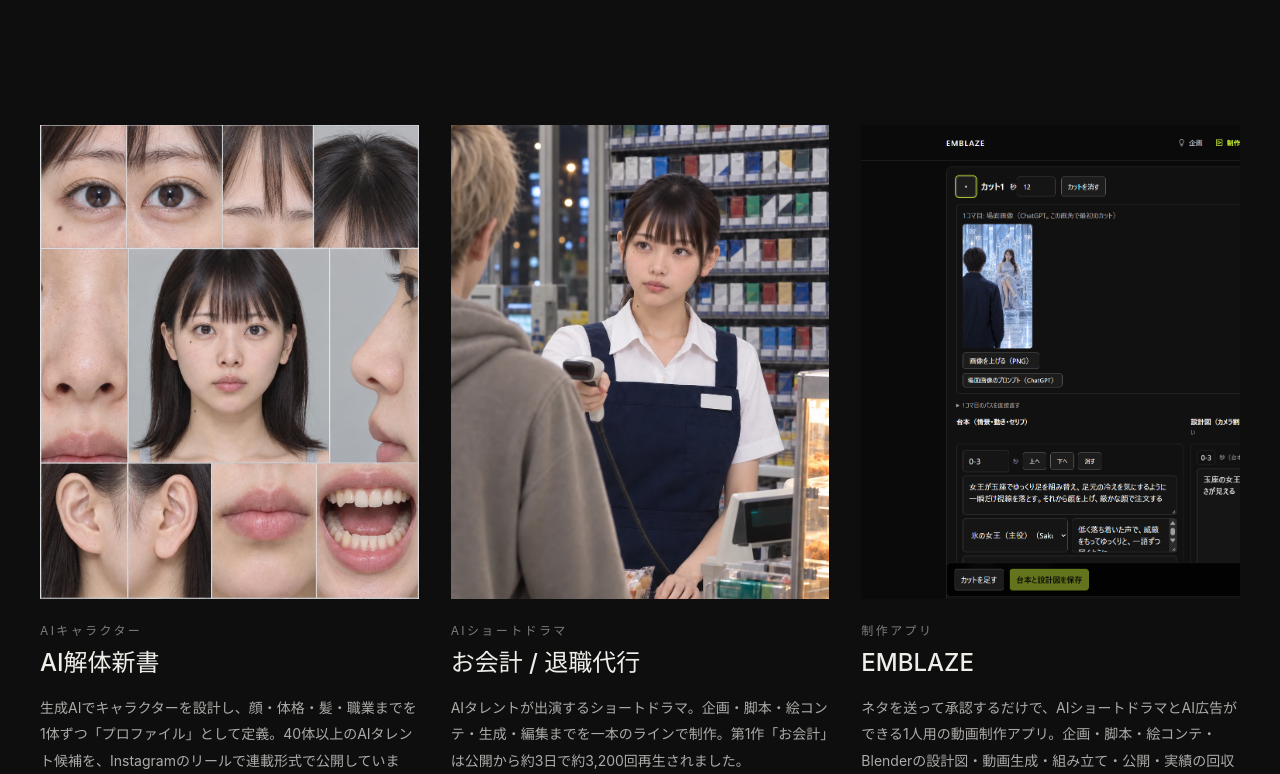
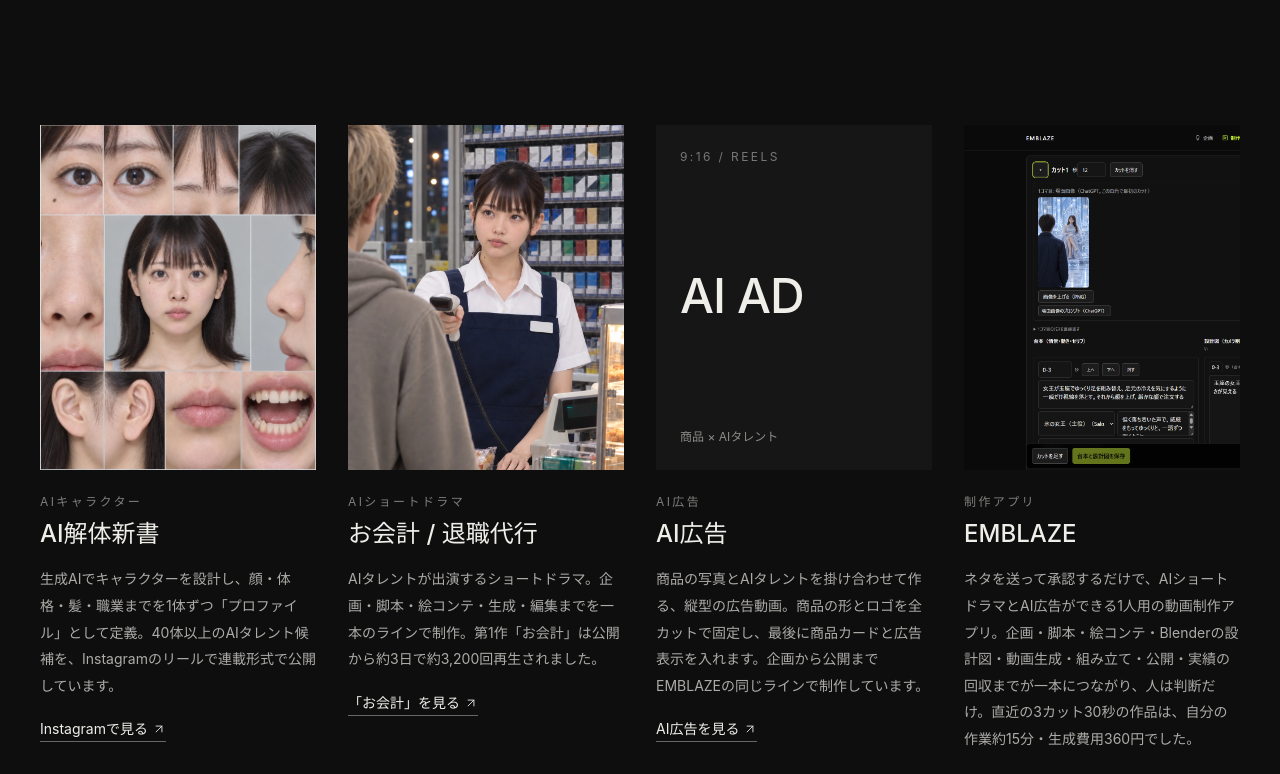
Before and after one commit to d-hack-takaguchi/portfolio, a Next.js app: page / in a window 1280 px wide. Shown: the part 4760-5534 px from the top of the page. Built offline with nearby package versions, Linux system fonts and the light colour scheme.

Commit message:
AI広告をコンテンツとして作品に追加（Instagramのリールへリンク）
Co-Authored-By: Claude Sonnet 5.5 <noreply@anthropic.com>
Claude-Session: https://claude.ai/code/session_01RvDvAUMBtwMBYKwn4U6vai

```diff
--- a/src/components/Creator.tsx
+++ b/src/components/Creator.tsx
@@ -14,10 +14,11 @@ const stats = [
 ];
 
 // 画像の比率がばらばら（解体新書は4:5の設計図、お会計は9:16、EMBLAZE は横長の画面）なので、枠は 4:5 にそろえて見せる位置だけ変える
-type Work = { label: string; title: string; description: string; href: string; cta: string; image: string; alt: string; position: string };
+type Work = { tile?: string; label: string; title: string; description: string; href: string; cta: string; image?: string; alt?: string; position?: string };
 const works: Work[] = [
   { label: "AIキャラクター", title: "AI解体新書", description: "生成AIでキャラクターを設計し、顔・体格・髪・職業までを1体ずつ「プロファイル」として定義。40体以上のAIタレント候補を、Instagramのリールで連載形式で公開しています。", href: "https://www.instagram.com/kazuya_dhack_ai", cta: "Instagramで見る", image: "/creator/work-kaitai.webp", alt: "AI解体新書のキャラクターの設計図。正面の顔と、目・鼻・耳・口・歯の部位", position: "object-center" },
   { label: "AIショートドラマ", title: "お会計 / 退職代行", description: "AIタレントが出演するショートドラマ。企画・脚本・絵コンテ・生成・編集までを一本のラインで制作。第1作「お会計」は公開から約3日で約3,200回再生されました。", href: "https://www.instagram.com/reel/DdvqzMDJ6GC/", cta: "「お会計」を見る", image: "/creator/work-okaikei.webp", alt: "AIショートドラマ「お会計」の1コマ。コンビニのレジでバーコードを読み取る店員", position: "object-[50%_30%]" },
+  { label: "AI広告", title: "AI広告", description: "商品の写真とAIタレントを掛け合わせて作る、縦型の広告動画。商品の形とロゴを全カットで固定し、最後に商品カードと広告表示を入れます。企画から公開までEMBLAZEの同じラインで制作しています。", href: "https://www.instagram.com/reel/DeCME3PJBfU/", cta: "AI広告を見る", tile: "AI AD" },
   { label: "制作アプリ", title: "EMBLAZE", description: "ネタを送って承認するだけで、AIショートドラマとAI広告ができる1人用の動画制作アプリ。企画・脚本・絵コンテ・Blenderの設計図・動画生成・組み立て・公開・実績の回収までが一本につながり、人は判断だけ。直近の3カット30秒の作品は、自分の作業約15分・生成費用360円でした。", href: "https://note.com/kazuya_dhack_ai/n/na5b54681d0d0", cta: "仕組みを読む（note）", image: "/creator/work-emblaze.png", alt: "EMBLAZE の制作画面。カットごとの場面画像・台本・設計図を編集する", position: "object-left-top" },
 ];
 
@@ -122,12 +123,20 @@ export default function Creator() {
       <p className="mt-2 text-xs text-cream/40">2026年9月14日に投稿を開始（Instagram、時点：10月4日）</p>
       <Chart />
 
-      <div className="mt-28 grid gap-16 md:grid-cols-3 md:gap-8">
+      <div className="mt-28 grid gap-16 md:grid-cols-2 md:gap-8 lg:grid-cols-4">
         {works.map((w) => (
           <Reveal as="article" key={w.title}>
             <a href={w.href} target="_blank" rel="noopener noreferrer" className="group block">
               <div className="relative aspect-[4/5] overflow-hidden bg-[#161616]">
-                <Image src={w.image} alt={w.alt} fill sizes="(max-width: 767px) 100vw, 33vw" className={`object-cover ${w.position} transition duration-700 group-hover:scale-[1.03]`} />
+                {w.image ? (
+                  <Image src={w.image} alt={w.alt ?? ""} fill sizes="(max-width: 767px) 100vw, (max-width: 1023px) 50vw, 25vw" className={`object-cover ${w.position} transition duration-700 group-hover:scale-[1.03]`} />
+                ) : (
+                  <div className="flex h-full flex-col justify-between p-6 transition duration-700 group-hover:bg-[#1c1c1c]">
+                    <p className="text-xs uppercase tracking-[0.2em] text-cream/45">9:16 / Reels</p>
+                    <p className="text-5xl font-medium tracking-[-0.02em]">{w.tile}</p>
+                    <p className="text-xs leading-relaxed text-cream/55">商品 × AIタレント</p>
+                  </div>
+                )}
               </div>
               <p className="mt-6 text-xs uppercase tracking-[0.2em] text-cream/50">{w.label}</p>
               <h3 className="mt-2 text-2xl font-medium">{w.title}</h3>
```
